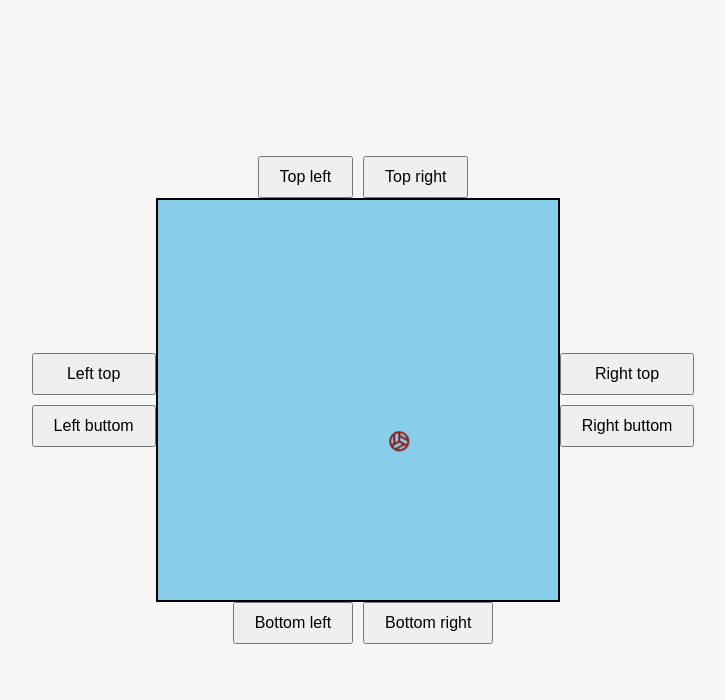
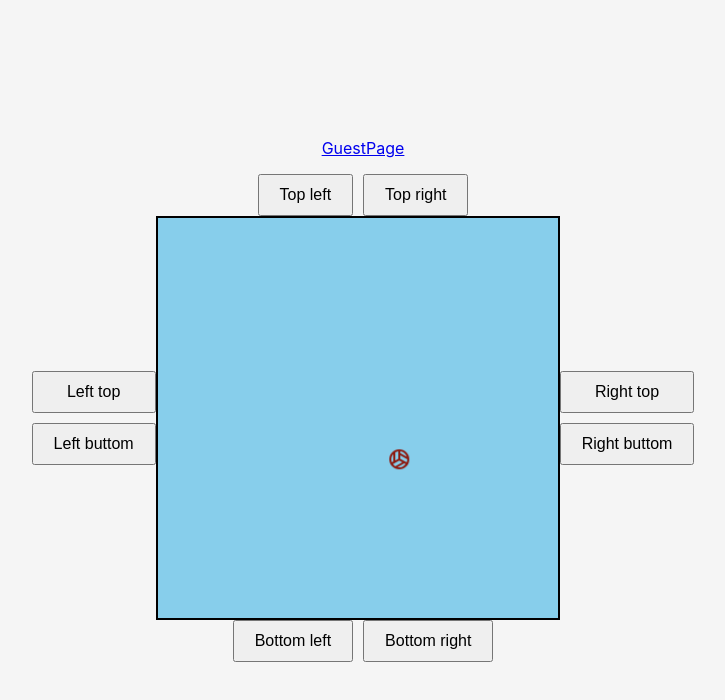
Before and after one commit to shuva9800/ballGame, a React (Create React App) app: page / in a window 1280 px wide. Shown: the top 700 px of the page, without its empty margins (277-1002 px from the left). Built offline with nearby package versions, Linux system fonts and the light colour scheme; no server answers; the HTML template or start-up script is replaced by a standard one.

Commit message:
add guest page inside linktag

```diff
--- a/src/App.css
+++ b/src/App.css
@@ -1,44 +1,3 @@
-/* .App {
-  text-align: center;
-}
-
-.App-logo {
-  height: 40vmin;
-  pointer-events: none;
-}
-
-@media (prefers-reduced-motion: no-preference) {
-  .App-logo {
-    animation: App-logo-spin infinite 20s linear;
-  }
-}
-
-.App-header {
-  background-color: #282c34;
-  min-height: 100vh;
-  display: flex;
-  flex-direction: column;
-  align-items: center;
-  justify-content: center;
-  font-size: calc(10px + 2vmin);
-  color: white;
-}
-
-.App-link {
-  color: #61dafb;
-}
-
-@keyframes App-logo-spin {
-  from {
-    transform: rotate(0deg);
-  }
-  to {
-    transform: rotate(360deg);
-  }
-} */
-
-
-/* App.css */
 
 .container {
   display: flex;
@@ -48,7 +7,9 @@
   height: 100vh;
   background-color: #f5f5f5;
 }
-
+.guest-btn{
+  margin-bottom: 1rem;
+}
 .content {
   display: flex;
   align-items: center;
--- a/src/App.js
+++ b/src/App.js
@@ -1,4 +1,4 @@
-// App.js
+
 import React from 'react';
 import { BrowserRouter as Router, Route, Routes } from 'react-router-dom';
 import AdminPage from './components/AdminPage';
--- a/src/components/AdminPage.js
+++ b/src/components/AdminPage.js
@@ -4,6 +4,7 @@ import React from 'react';
 import '../App.css';
 import PhaserGame from './PhaserGame';
 import io from 'socket.io-client';
+import { Link } from 'react-router-dom';
 
 const socket = io('https://gameappbackend.onrender.com'); // Connect to the Socket.io server
 
@@ -15,6 +16,7 @@ function AdminPage() {
 
     return (
         <div className="container">
+        <Link to='/guest' className='guest-btn'>GuestPage</Link>
             <div className="button-container top">
                 <button onClick={() => handleButtonClick('top-left')}>Top left</button>
                 <button onClick={() => handleButtonClick('top-right')}>Top right</button>
--- a/src/components/PhaserGame.js
+++ b/src/components/PhaserGame.js
@@ -1,5 +1,4 @@
 
-// PhaserGame.js
 import React, { useEffect } from 'react';
 import Phaser from 'phaser';
 import io from 'socket.io-client';
```
